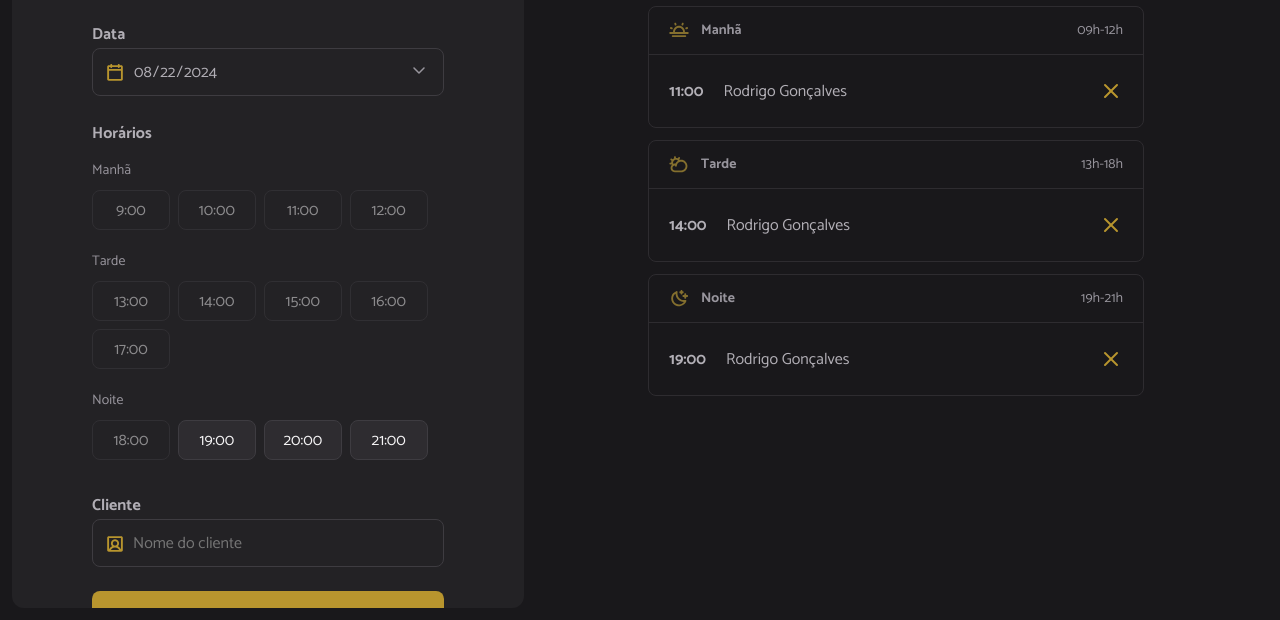
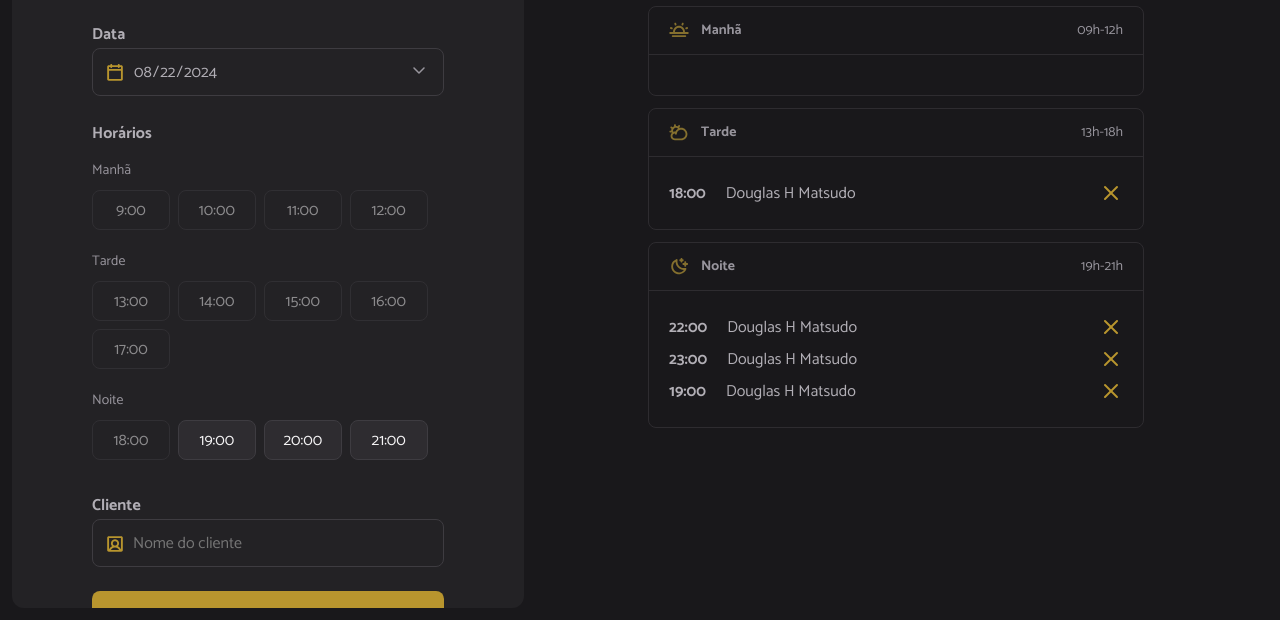
Before and after one commit to dhidekim/Projeto-Hair-Day, a website built with webpack: page index.html in a window 1280 px wide. Shown: the part 180-800 px from the top of the page. Built offline with nearby package versions, Linux system fonts and the light colour scheme; data requests are answered from the project's data file.

Commit message:
Renderizando os agendamentos do dia

```diff
--- a/server.json
+++ b/server.json
@@ -9,6 +9,16 @@
       "id": 1724347499821,
       "name": "Douglas H Matsudo",
       "when": "2024-08-22T23:00:00.000Z"
+    },
+    {
+      "id": 1724348483372,
+      "name": "Douglas H Matsudo",
+      "when": "2024-08-22T18:00:00.000Z"
+    },
+    {
+      "id": 1724350105019,
+      "name": "Douglas H Matsudo",
+      "when": "2024-08-22T19:00:00.000Z"
     }
   ]
 }
--- a/src/modules/schedules/load.js
+++ b/src/modules/schedules/load.js
@@ -1,5 +1,6 @@
 import { scheduleFetchByDay } from "../../services/schedule-fetch-by-day.js";
 import { hoursLoad } from "../form/hours-load.js";
+import { scheduleShow } from "./show.js";
 
 const selectedDate = document.getElementById("date");
 
@@ -9,7 +10,9 @@
 
   // Buscar na API os agendamentos
   const dailySchedules = await scheduleFetchByDay({ date });
-  console.log(dailySchedules);
+
+  //Exibe os agendamentos
+  scheduleShow({ dailySchedules });
 
   // Renderiza as horas disponíveis
   hoursLoad({ date });
--- /dev/null
+++ b/src/modules/schedules/show.js
@@ -0,0 +1,52 @@
+import dayjs from "dayjs";
+
+//Seleciona as sessões manhã, tarde e noite.
+const periodMorning = document.getElementById("period-morning");
+const periodAfternoon = document.getElementById("period-afternoon");
+const periodNight = document.getElementById("period-night");
+
+export function scheduleShow({ dailySchedules }) {
+  try {
+    // Limpa as listas
+    periodMorning.innerHTML = "";
+    periodAfternoon.innerHTML = "";
+    periodNight.innerHTML = "";
+
+    dailySchedules.forEach((schedule) => {
+      // Renderiza os agendamentos por período
+      const item = document.createElement("li");
+      const time = document.createElement("strong");
+      const name = document.createElement("span");
+
+      //Adicionar o id do agendamento.
+      item.setAttribute("data-id", schedule.id);
+
+      time.textContent = dayjs(schedule.when).format("HH:mm");
+      name.textContent = schedule.name;
+
+      //Cria ícone de cancelar o agendamento.
+      const cancelIcon = document.createElement("img");
+      cancelIcon.classList.add("cancel-icon");
+      cancelIcon.setAttribute("src", "./src/assets/cancel.svg");
+      cancelIcon.setAttribute("alt", "Cancelar");
+
+      // Adicionar o tempo, nome e ícone no item
+      item.append(time, name, cancelIcon);
+
+      //Obter somente a hora
+      const hour = dayjs(schedule.when).hour();
+
+      //Renderiza o agendamento na sessão (manhã, tarde e noite)
+      if (hour <= 12) {
+        periodMorning.appendChild(item);
+      } else if (hour > 12 && hour <= 18) {
+        periodAfternoon.appendChild(item);
+      } else {
+        periodNight.appendChild(item);
+      }
+    });
+  } catch (error) {
+    alert("Não foi possível exibir os agendamentos");
+    console.error(error);
+  }
+}
--- a/src/services/schedule-fetch-by-day.js
+++ b/src/services/schedule-fetch-by-day.js
@@ -13,7 +13,6 @@
     const dailySchedules = data.filter((schedule) =>
       dayjs(date).isSame(schedule.when, "day")
     );
-    console.log(dailySchedules);
 
     return dailySchedules;
   } catch (error) {
```
Also changed, not shown: index.html (+6 -6 lines).
